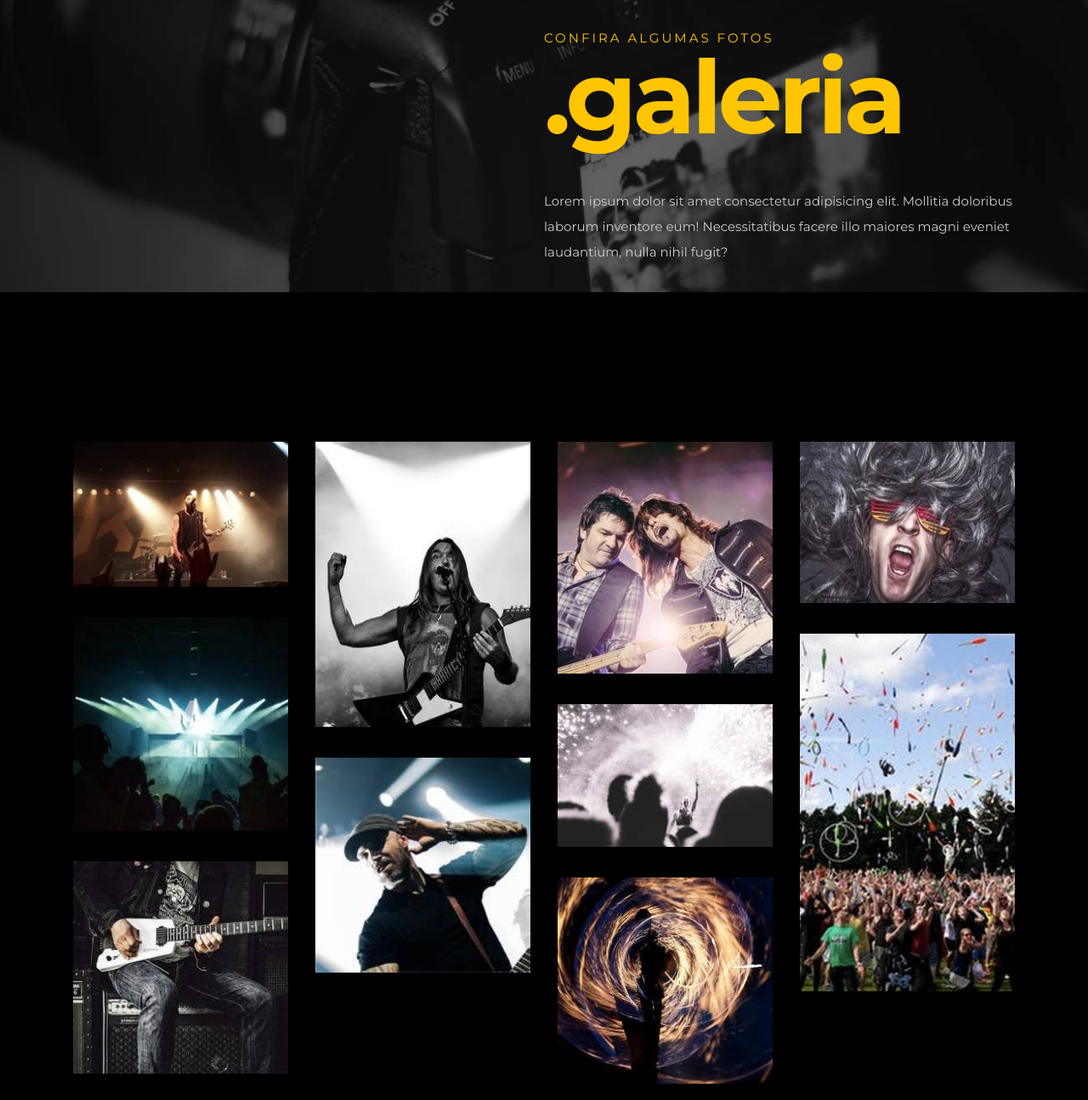
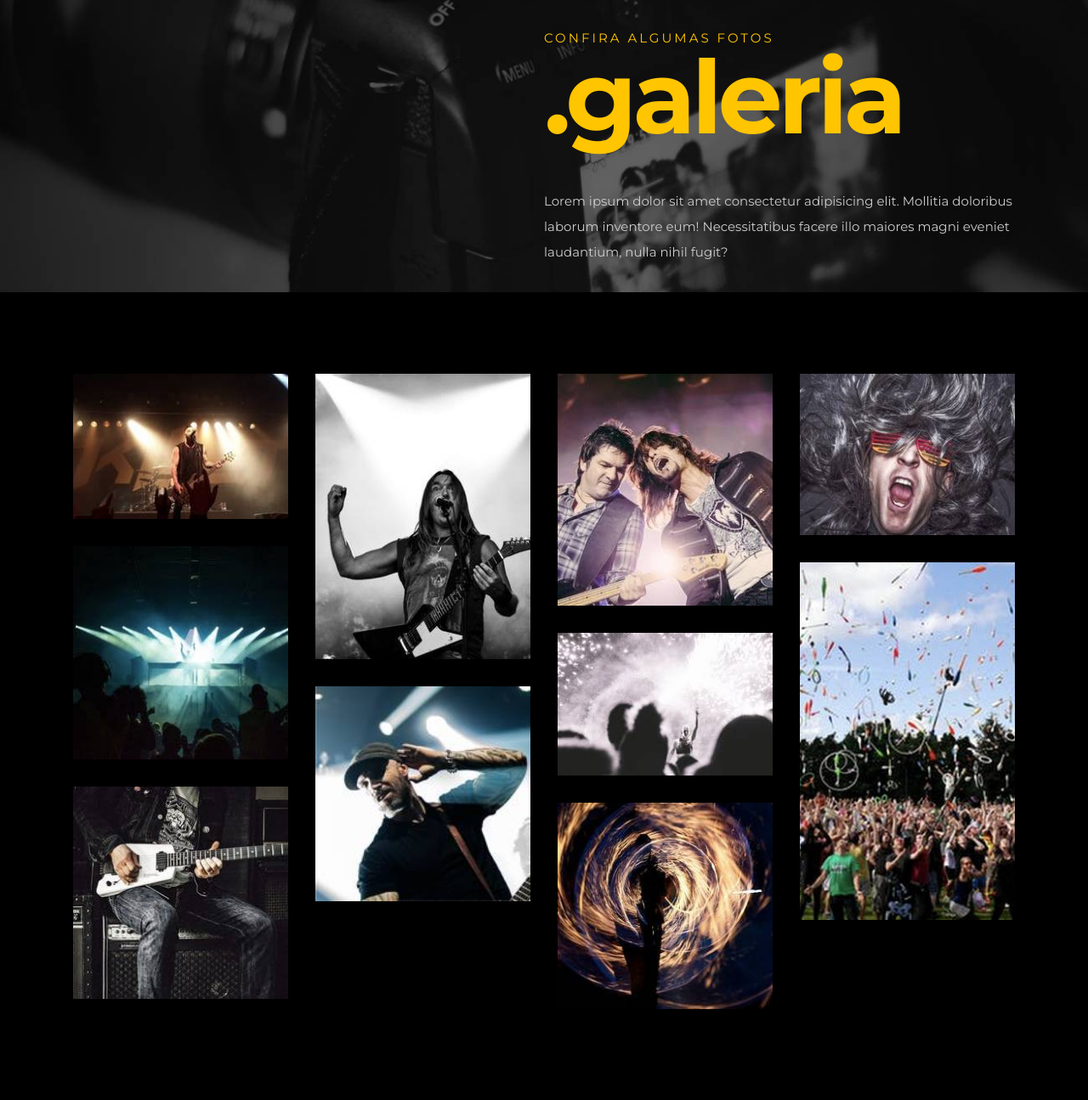
Before and after one commit to NRotondaro/studion, a website: page src/gallery.html in a window 1280 px wide. Shown: the part 200-1495 px from the top of the page at 85% size. Drawn offline with nearby package versions, Linux system fonts and the light colour scheme.

Commit message:
feat(gallery): added media queries

```diff
--- a/src/css/_gallery.css
+++ b/src/css/_gallery.css
@@ -10,18 +10,32 @@
 }
 
 .gallery_container {
-    padding-top: 10rem;
     display: flex;
     flex-wrap: wrap;
-    padding: 10rem 0;
+    padding: 5rem 0;
 }
 
 .colum {
-    flex: 25%;
-    max-width: 25%;
+    flex: 100%;
+    max-width: 100%;
+}
+
+@media screen and (min-width: 720px) {
+    .colum {
+        flex: 50%;
+        max-width: 50%;
+    }
+}
+
+@media screen and (min-width: 1280px) {
+    .colum {
+        flex: 25%;
+        max-width: 25%;
+    }
 }
 
 .colum img {
+    vertical-align: middle;
     padding: 1rem;
     width: 100%;
 }
--- a/src/css/_hero.css
+++ b/src/css/_hero.css
@@ -29,7 +29,7 @@
   padding: 2rem;
 }
 
-@media screen and (min-width: 720px) {
+@media screen and (min-width: 1280px) {
   .hero__copy {
     width: 50%;
     padding: 7rem 0;
```
